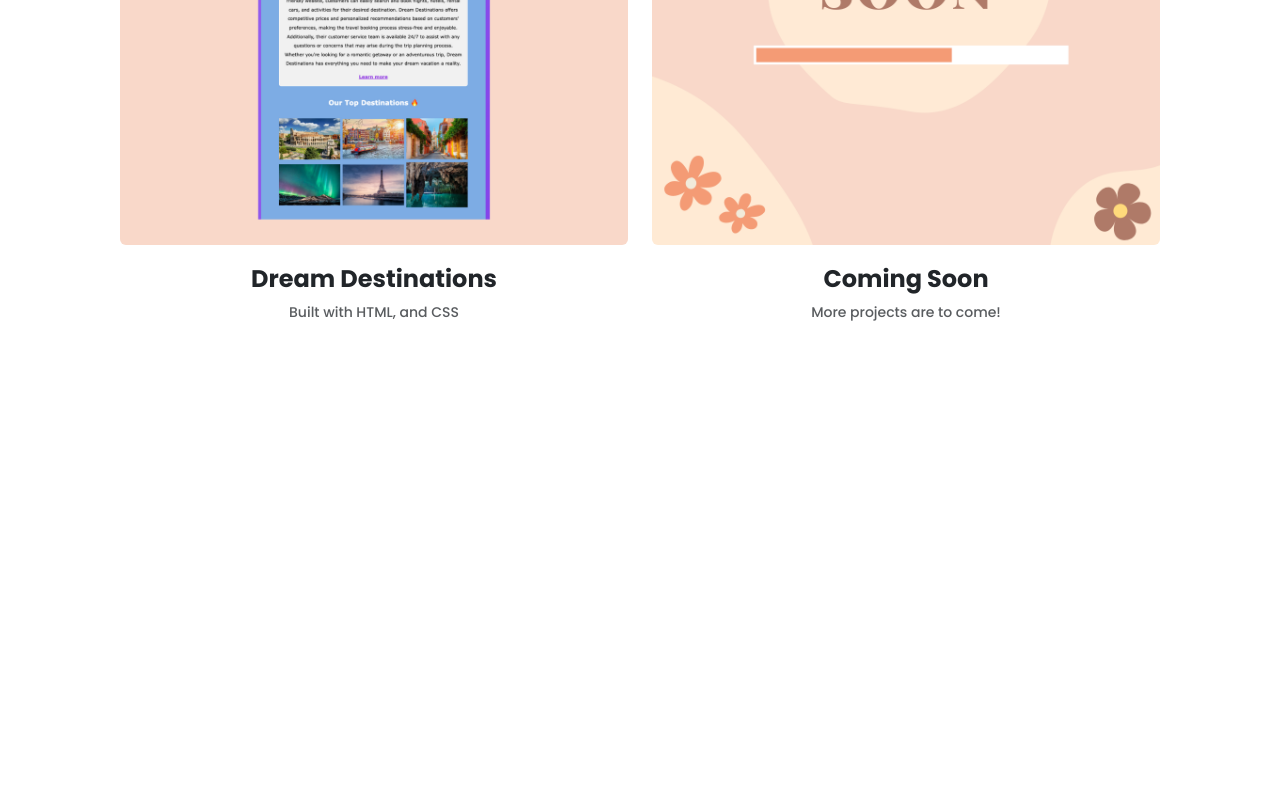
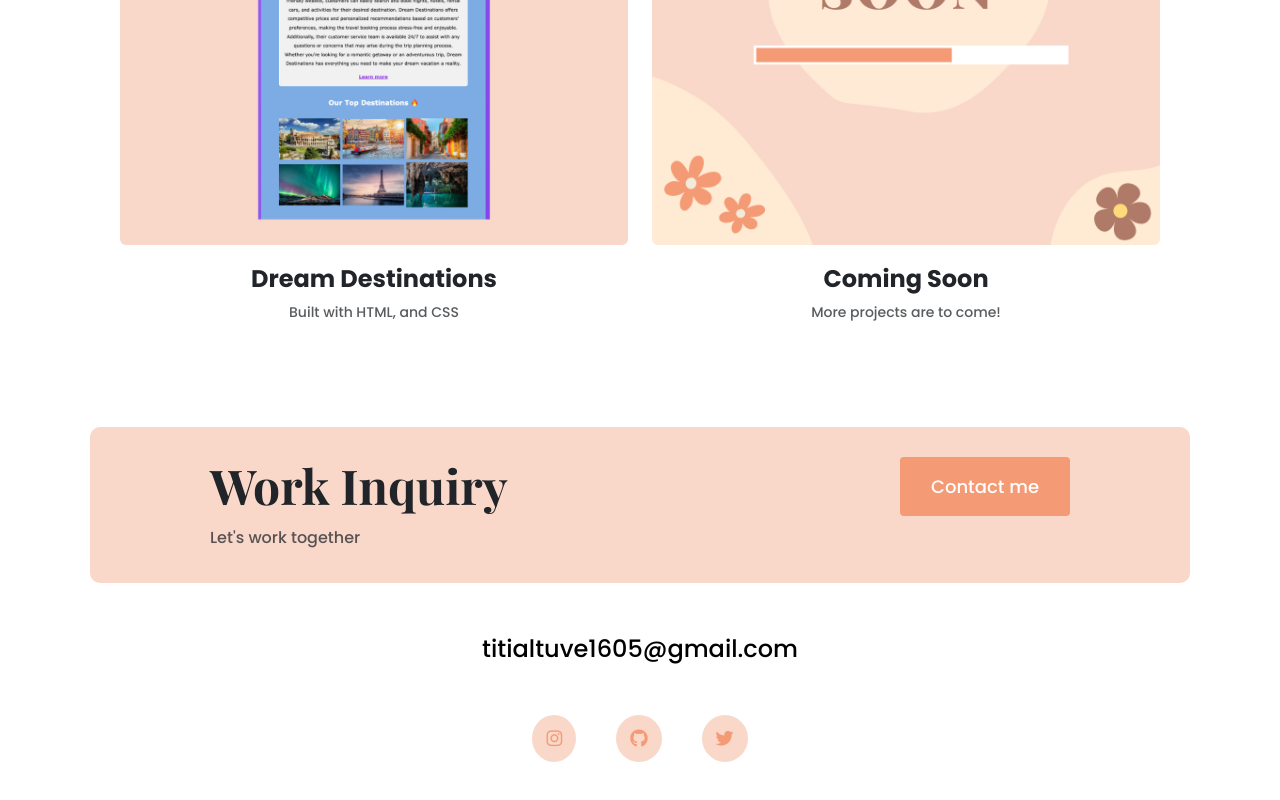
Before and after one commit to anacris16/portfolio-project, a plain HTML site: page work.html in a window 1280 px wide. Shown: the part 1227-2027 px from the top of the page. Before the commit the page ends 1654 px from the top, so only its background shows below. Drawn offline with nearby package versions, Linux system fonts and the light colour scheme.

Commit message:
integrated the footer

```diff
--- a/css/styles.css
+++ b/css/styles.css
@@ -25,10 +25,28 @@ h2{
   font: size 64px;
 }
 
+h4{
+    font-size:48px;
+}
+
 p{
 font-weight: normal;
 font-size:16px;
 line-height:30px;
+}
+
+footer{
+    margin:60px 0;
+}
+
+footer .contact-box{
+    background-color:var(--secondary-color);
+    padding:30px 120px;
+    border-radius:10px;
+}
+
+footer .contact-box p{
+    margin:0;
 }
 
 .hero{
@@ -144,6 +162,31 @@ max-width: 90%;
     color:var(--branding-color);
 }
 
+footer .email-link{
+ text-decoration:none;
+ color: black;
+ font-size: 24px;
+}
+
+footer .email-link:hover{
+    color:var(--branding-color);
+}
+
+footer .social-links a{
+    margin: 0 20px;
+    color: var(--branding-color);
+    background-color:var(--secondary-color);
+    padding: 10px 14px;
+    font-size:18px;
+    border-radius: 50%;
+    transition: all 100ms ease-in-out;
+}
+
+footer .social-links a:hover{
+    color:white;
+    background-color: var(--branding-color);
+}
+
 @media(max-width:900px){
  h1{
     font-size:45px;
@@ -167,4 +210,5 @@ max-width: 90%;
     padding:0;
     text-align:center;
  }
+
 }
--- a/work.html
+++ b/work.html
@@ -91,6 +91,27 @@
             </div>
         </div>
         </div>
+        <footer>
+        <div class="contact-box d-flex justify-content-between mb-5 d-none d-md-flex">
+            <div>
+            <h4>Work Inquiry</h4>
+            <p class="text-muted">Let's work together</p>
+            </div>
+            <div>
+            <a href="" class="btn btn-branding">Contact me</a>
+            </div>
+        </div>
+        <div class="d-flex justify-content-center mb-5">
+          <a href="mailto:titialtuve1605@gmail.com" class="email-link"
+            >titialtuve1605@gmail.com</a
+          >
+        </div>
+        <div class="social-links d-flex justify-content-center mb-5">
+          <a href="https://instagram.com/tinaaltuve" target="_blank"><i class="fa-brands fa-instagram"></i></a>
+          <a href="https://github.com/anacris16" target="_blank"> <i class="fa-brands fa-github"></i></a>
+          <a href="https://twitter.com/tinaaltuve" target="_blank"><i class="fa-brands fa-twitter"></i></a>
+        </div>
+      </footer>
       </div>
   </body>
 </html>
```
Also changed, not shown: about.html (+21 -0 lines), contact.html (+21 -0 lines), index.html (+22 -1 lines).
